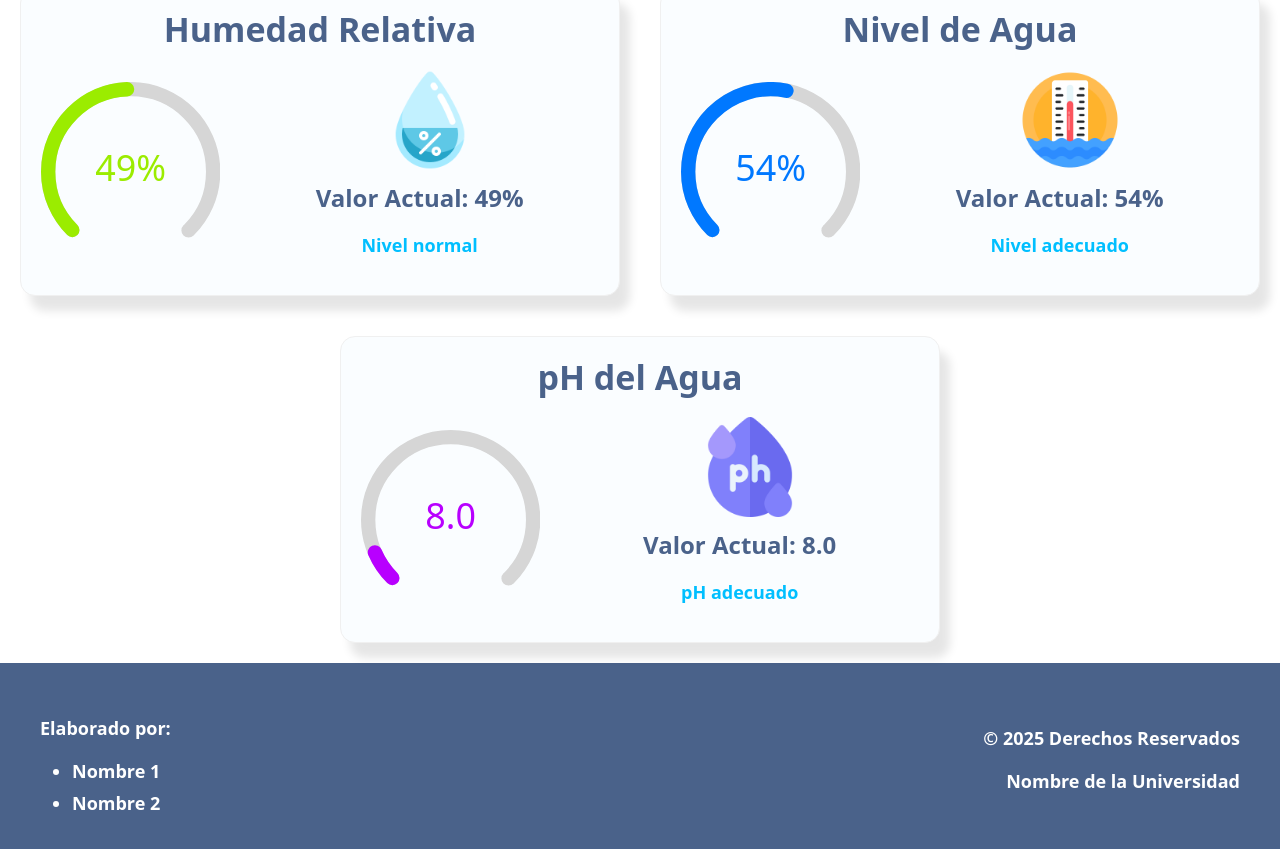
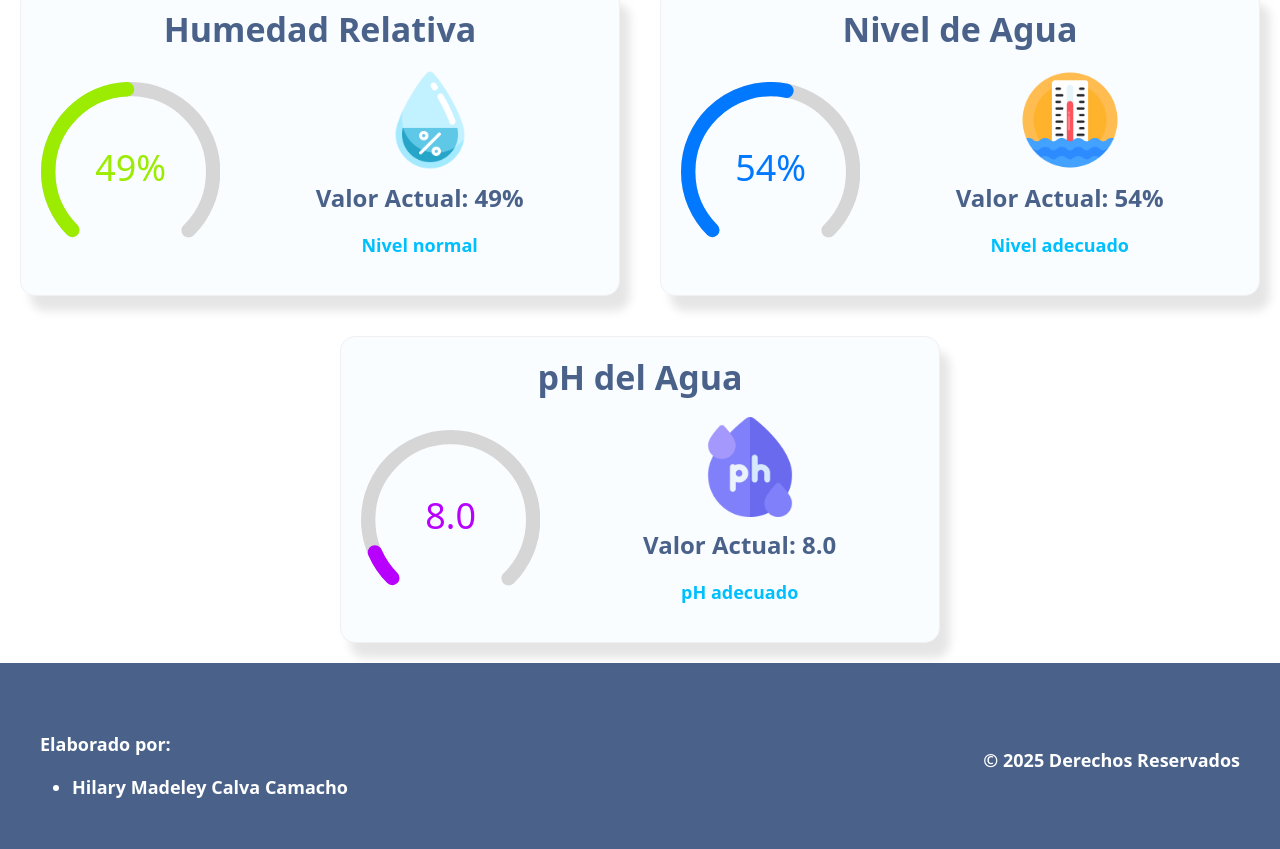
Before and after one commit to Hilary-Madelein/Sistema-de-riego-en-tiempo-real, a React (Create React App) app: page / in a window 1280 px wide. Shown: the part 470-1319 px from the top of the page. Built offline with nearby package versions, Linux system fonts and the light colour scheme.

Commit message:
Actualizacion Footer

```diff
--- a/src/fragments/Footer.jsx
+++ b/src/fragments/Footer.jsx
@@ -10,14 +10,12 @@ const Footer = () => {
             <div className="footerLeft">
               <p>Elaborado por:</p>
               <ul className="footerNames">
-                <li>Nombre 1</li>
-                <li>Nombre 2</li>
+                <li>Hilary Madeley Calva Camacho</li>
               </ul>
             </div>
             {/* Columna derecha */}
             <div className="footerRight">
               <p>© 2025 Derechos Reservados</p>
-              <p className="footerUniversity">Nombre de la Universidad</p>
             </div>
           </div>
         </div>
```
